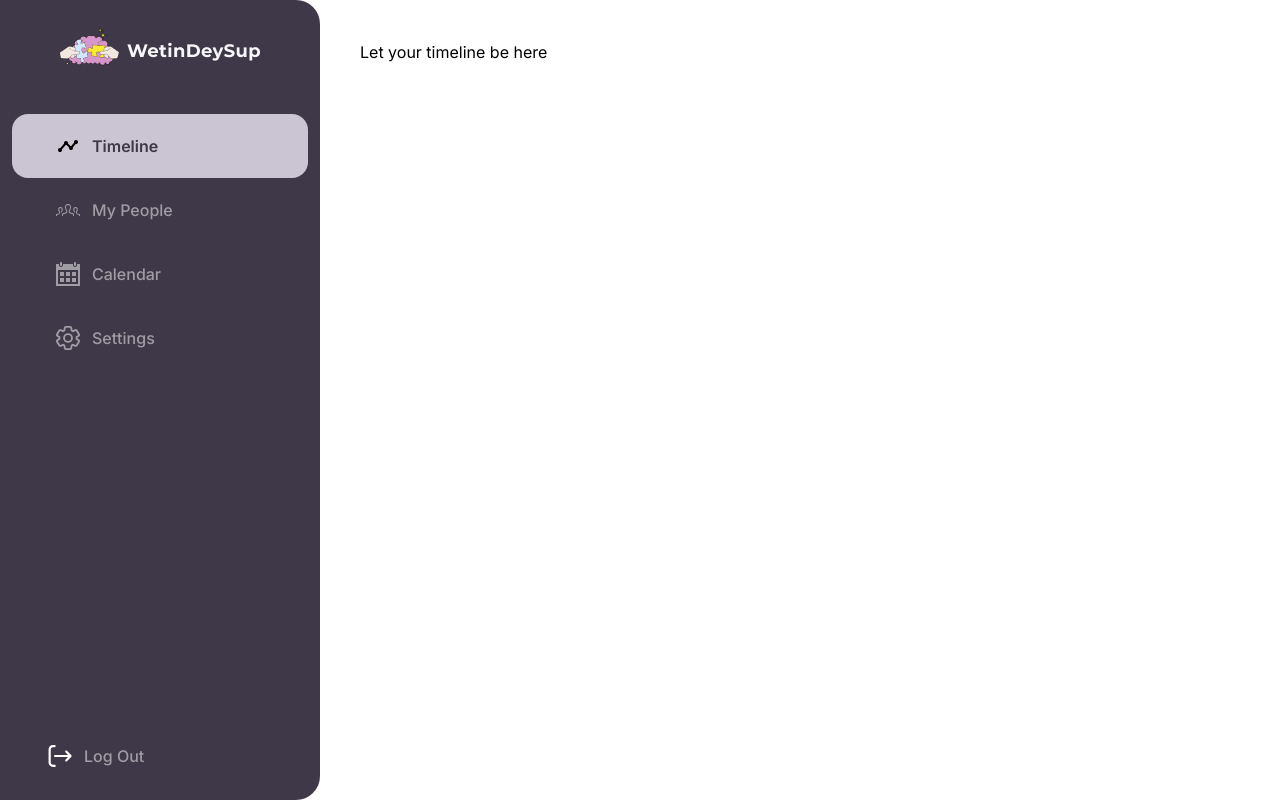
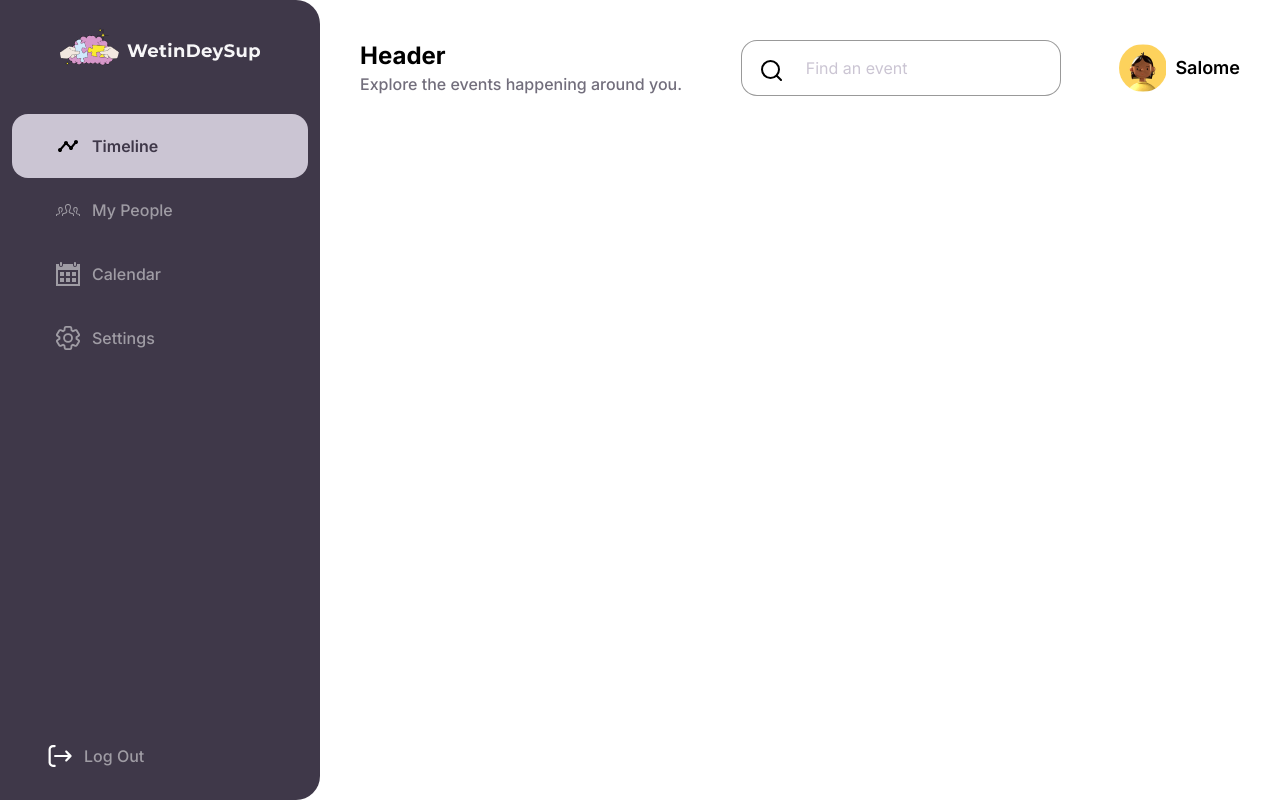
Before and after one commit to codeReaper0/event-webapp2, a Next.js app: page /timeline in a window 1280 px wide. Built offline with nearby package versions, Linux system fonts and the light colour scheme.

Commit message:
Added Header Component: - added the header component look at the timeline page to see how to use it

```diff
--- a/@types/index.d.ts
+++ b/@types/index.d.ts
@@ -2,3 +2,8 @@ export interface MainLayoutProps {
   children?: React.ReactNode;
   //   className?: React.ComponentProps<"div">["className"];
 }
+
+export interface HeaderProps {
+  title: string;
+  info: string;
+}
--- a/components/header.tsx
+++ b/components/header.tsx
@@ -1,5 +1,42 @@
 import React from "react";
+import Avatar from "assets/images/avatar.png";
+import { SearchIcon } from "@/public/assets/icon/searchIcon";
+import Image from "next/image";
+import { HeaderProps } from "@/@types";
 
-export default function Header() {
-  return <div>Header</div>;
+export default function Header({ title, info }: HeaderProps) {
+  return (
+    <header className="w-full flex justify-between h-max">
+      {/* Title section */}
+      <div className="">
+        <h2 className="text-2xl font-bold">{title}</h2>
+        <p className="text-brand-gray-400 font-medium">{info}</p>
+      </div>
+
+      {/* Search */}
+      <div className="w-80 h-14 relative">
+        <input
+          placeholder="Find an event"
+          className="h-full w-full border border-black/40 rounded-2xl p-2 pl-16 text-primary placeholder:text-brand-gray-600 focus:outline-none"
+        />
+        <div className="absolute left-5 top-5">
+          <SearchIcon />
+        </div>
+      </div>
+
+      {/* Profile */}
+      <div className="flex gap-2 items-center">
+        <div className="w-12 h-12 rounded-full overflow-hidden">
+          <Image
+            src={Avatar}
+            alt="logo"
+            width={200}
+            height={200}
+            className="w-auto h-auto"
+          />
+        </div>
+        <p className="font-semibold text-lg">Salome</p>
+      </div>
+    </header>
+  );
 }
--- a/components/layout/sidebar.tsx
+++ b/components/layout/sidebar.tsx
@@ -9,13 +9,13 @@ export default function Sidebar() {
     <aside className="w-[320px] bg-primary h-full flex flex-col justify-between pb-8 rounded-r-3xl">
       <div className="w-full">
         {/* Icon */}
-        <div className="flex w-full justify-center">
+        <div className="flex w-full justify-center p-6">
           <Image
             src={Logo}
             alt="logo"
-            width={100}
-            height={100}
-            className="w-auto h-auto p-6"
+            width={201}
+            height={54}
+            className="w-auto h-auto"
           />
         </div>
 
--- a/pages/timeline.tsx
+++ b/pages/timeline.tsx
@@ -1,5 +1,11 @@
+import Header from "@/components/header";
 import MainLayout from "@/components/layout/mainLayout";
 
 export default function Home() {
-  return <MainLayout>Let your timeline be here</MainLayout>;
+  return (
+    <MainLayout>
+      <Header title="Header" info="Explore the events happening around you." />
+      {/* Let your timeline be here */}
+    </MainLayout>
+  );
 }
--- /dev/null
+++ b/public/assets/icon/searchIcon.tsx
@@ -0,0 +1,16 @@
+export const SearchIcon = () => (
+  <svg
+    width="21"
+    height="21"
+    viewBox="0 0 21 21"
+    fill="none"
+    xmlns="http://www.w3.org/2000/svg"
+  >
+    <path
+      d="M20 20L15.514 15.506M18 9.5C18 11.7543 17.1045 13.9163 15.5104 15.5104C13.9163 17.1045 11.7543 18 9.5 18C7.24566 18 5.08365 17.1045 3.48959 15.5104C1.89553 13.9163 1 11.7543 1 9.5C1 7.24566 1.89553 5.08365 3.48959 3.48959C5.08365 1.89553 7.24566 1 9.5 1C11.7543 1 13.9163 1.89553 15.5104 3.48959C17.1045 5.08365 18 7.24566 18 9.5Z"
+      stroke="black"
+      stroke-width="2"
+      stroke-linecap="round"
+    />
+  </svg>
+);
--- a/tailwind.config.ts
+++ b/tailwind.config.ts
@@ -23,6 +23,7 @@ const config: Config = {
             100: "#F7F6F8",
             200: "#EEE0FF",
             300: "#F0F0F0",
+            400: "#726E7C",
             600: "#CBC5D3",
           },
           pink: {
```
Also changed, not shown: public/assets/images/avatar.png (added).
